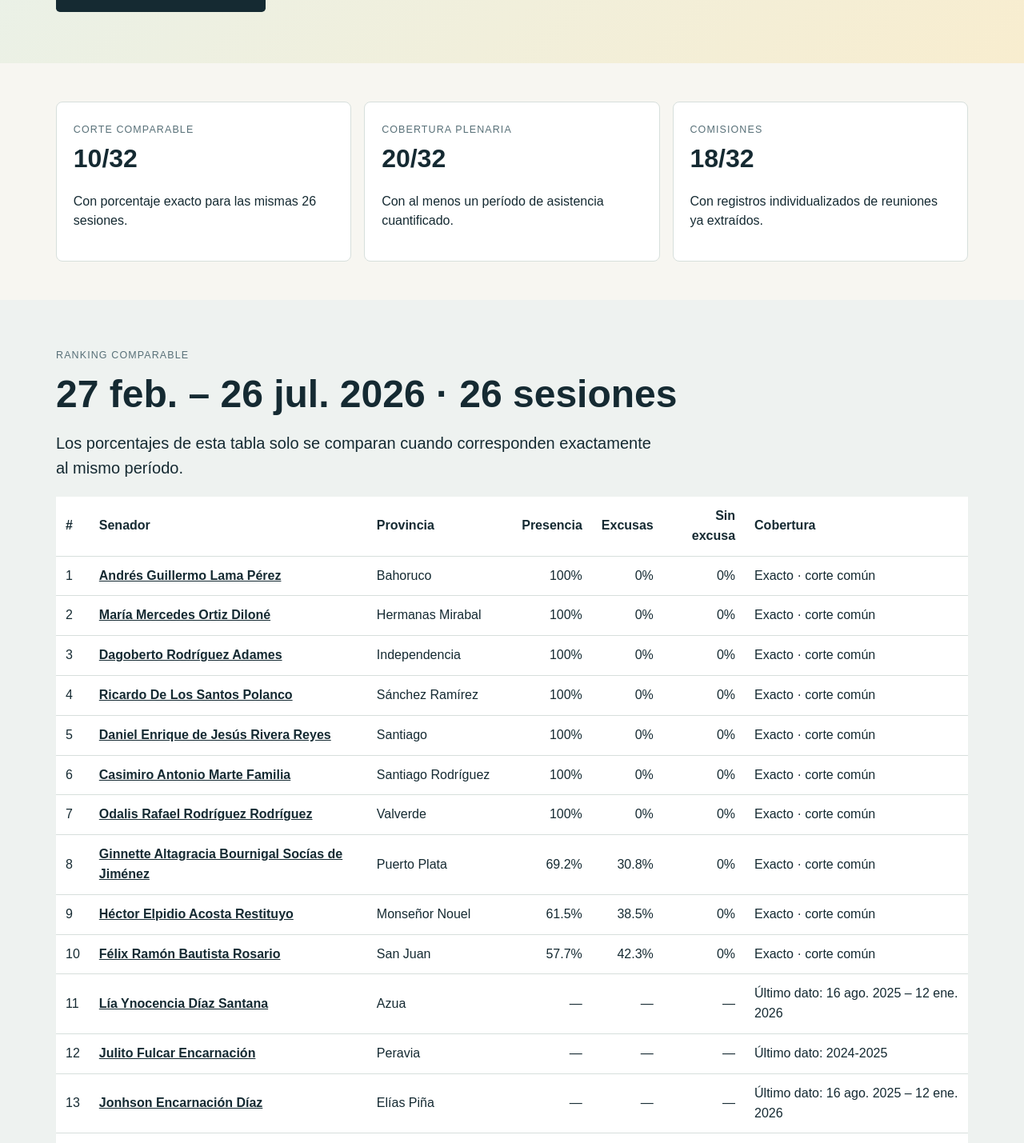
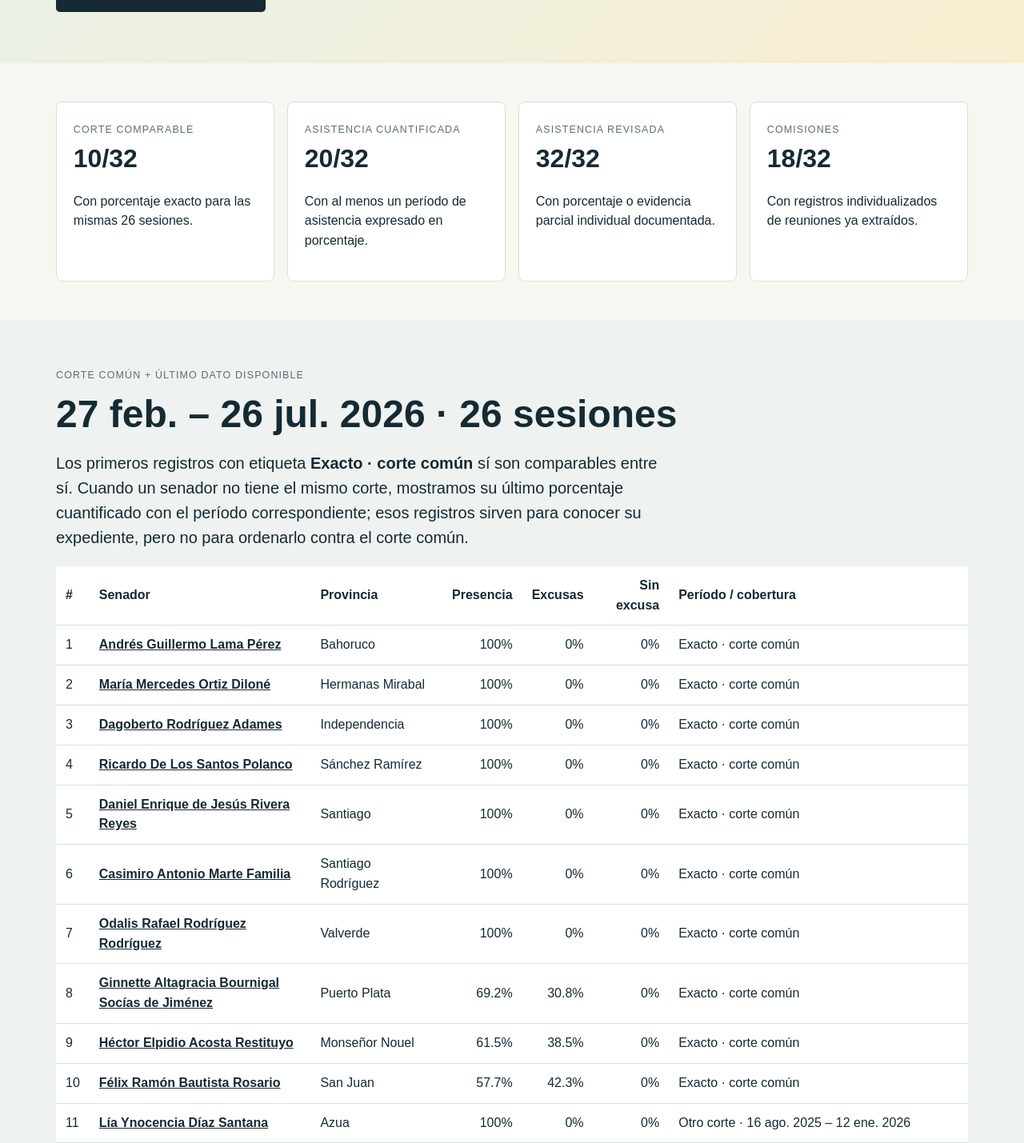
Before and after one commit to carloscheco-cloud/observatorio-do, a Next.js app in the folder frontend/: page /poder-legislativo/asistencia in a window 1280 px wide. Shown: the part 509-1938 px from the top of the page at 80% size. Built offline with nearby package versions, Linux system fonts and the light colour scheme; no server answers.

Commit message:
Show latest quantified attendance beyond common Senate cut

```diff
--- a/frontend/app/poder-legislativo/asistencia/page.tsx
+++ b/frontend/app/poder-legislativo/asistencia/page.tsx
@@ -55,6 +55,7 @@ export default function SenateAttendancePage() {
 
   const exactCommon = ranking.filter((item) => item.comparable).length;
   const withAnyPlenary = ranking.filter((item) => item.latest).length;
+  const reviewedPlenary = ranking.filter((item) => item.latest || item.evidence.length).length;
   const withCommission = ranking.filter((item) => item.commissions.rows.length).length;
 
   return (
@@ -69,7 +70,7 @@ export default function SenateAttendancePage() {
           </p>
           <p>
             La fuente consolidada del corte común publica conteos individuales completos para 10 senadores. Para los demás,
-            el OED conserva el último dato verificable sin convertir pases de lista o evidencias parciales en porcentajes falsos.
+            el OED muestra el último porcentaje cuantificado disponible cuando existe, indicando expresamente su período; las evidencias parciales no se convierten en porcentajes.
           </p>
           <p><Link className="button secondary" href="/poder-legislativo">← Volver al Poder Legislativo</Link></p>
         </div>
@@ -79,7 +80,8 @@ export default function SenateAttendancePage() {
         <div className="shell">
           <div className="grid">
             <article className="card"><span className="eyebrow">Corte comparable</span><strong className="metric">{exactCommon}/32</strong><p>Con porcentaje exacto para las mismas 26 sesiones.</p></article>
-            <article className="card"><span className="eyebrow">Cobertura plenaria</span><strong className="metric">{withAnyPlenary}/32</strong><p>Con al menos un período de asistencia cuantificado.</p></article>
+            <article className="card"><span className="eyebrow">Asistencia cuantificada</span><strong className="metric">{withAnyPlenary}/32</strong><p>Con al menos un período de asistencia expresado en porcentaje.</p></article>
+            <article className="card"><span className="eyebrow">Asistencia revisada</span><strong className="metric">{reviewedPlenary}/32</strong><p>Con porcentaje o evidencia parcial individual documentada.</p></article>
             <article className="card"><span className="eyebrow">Comisiones</span><strong className="metric">{withCommission}/32</strong><p>Con registros individualizados de reuniones ya extraídos.</p></article>
           </div>
         </div>
@@ -87,9 +89,11 @@ export default function SenateAttendancePage() {
 
       <section className="section profile-muted-section">
         <div className="shell">
-          <p className="eyebrow">Ranking comparable</p>
+          <p className="eyebrow">Corte común + último dato disponible</p>
           <h2>{COMMON_PERIOD} · {COMMON_SESSIONS} sesiones</h2>
-          <p className="lede">Los porcentajes de esta tabla solo se comparan cuando corresponden exactamente al mismo período.</p>
+          <p className="lede">
+            Los primeros registros con etiqueta <strong>Exacto · corte común</strong> sí son comparables entre sí. Cuando un senador no tiene el mismo corte, mostramos su último porcentaje cuantificado con el período correspondiente; esos registros sirven para conocer su expediente, pero no para ordenarlo contra el corte común.
+          </p>
           <div style={{ overflowX: "auto" }}>
             <table style={{ width: "100%", borderCollapse: "collapse" }}>
               <thead>
@@ -100,26 +104,36 @@ export default function SenateAttendancePage() {
                   <th style={{ textAlign: "right", padding: "12px" }}>Presencia</th>
                   <th style={{ textAlign: "right", padding: "12px" }}>Excusas</th>
                   <th style={{ textAlign: "right", padding: "12px" }}>Sin excusa</th>
-                  <th style={{ textAlign: "left", padding: "12px" }}>Cobertura</th>
+                  <th style={{ textAlign: "left", padding: "12px" }}>Período / cobertura</th>
                 </tr>
               </thead>
               <tbody>
-                {ranking.map((item, index) => (
+                {ranking.map((item, index) => {
+                  const displayed = item.comparable ?? item.latest;
+                  return (
                     <tr key={item.senator.id} style={{ borderTop: "1px solid var(--border, #ddd)" }}>
                       <td style={{ padding: "12px" }}>{index + 1}</td>
                       <td style={{ padding: "12px" }}><Link href={`/poder-legislativo/senadores/${item.senator.id}`}><strong>{item.senator.fullName}</strong></Link></td>
                       <td style={{ padding: "12px" }}>{item.senator.province}</td>
-                    <td style={{ textAlign: "right", padding: "12px" }}>{item.comparable ? `${item.comparable.presenceRate}%` : "—"}</td>
-                    <td style={{ textAlign: "right", padding: "12px" }}>{item.comparable ? `${item.comparable.excusedRate}%` : "—"}</td>
-                    <td style={{ textAlign: "right", padding: "12px" }}>{item.comparable ? `${item.comparable.absenceRate}%` : "—"}</td>
+                      <td style={{ textAlign: "right", padding: "12px" }}>{displayed ? `${displayed.presenceRate}%` : "—"}</td>
+                      <td style={{ textAlign: "right", padding: "12px" }}>{displayed ? `${displayed.excusedRate}%` : "—"}</td>
+                      <td style={{ textAlign: "right", padding: "12px" }}>{displayed ? `${displayed.absenceRate}%` : "—"}</td>
                       <td style={{ padding: "12px" }}>
-                      {item.comparable ? "Exacto · corte común" : item.latest ? `Último dato: ${item.latest.period}` : item.evidence.length ? "Evidencia parcial" : "Pendiente de consolidación"}
+                        {item.comparable
+                          ? "Exacto · corte común"
+                          : item.latest
+                            ? `Otro corte · ${item.latest.period}`
+                            : item.evidence.length
+                              ? `Evidencia parcial · ${item.evidence[0].metric}: ${item.evidence[0].value}`
+                              : "Revisión sin porcentaje comparable"}
                       </td>
                     </tr>
-                ))}
+                  );
+                })}
               </tbody>
             </table>
           </div>
+          <p><small>Nota: una cifra de otro período no se utiliza para establecer el ranking del corte común de 2026. Su función es evitar que un expediente ya cuantificado aparezca falsamente como vacío.</small></p>
         </div>
       </section>
 
```
Lines whose indentation alone changed are shown as unchanged.
